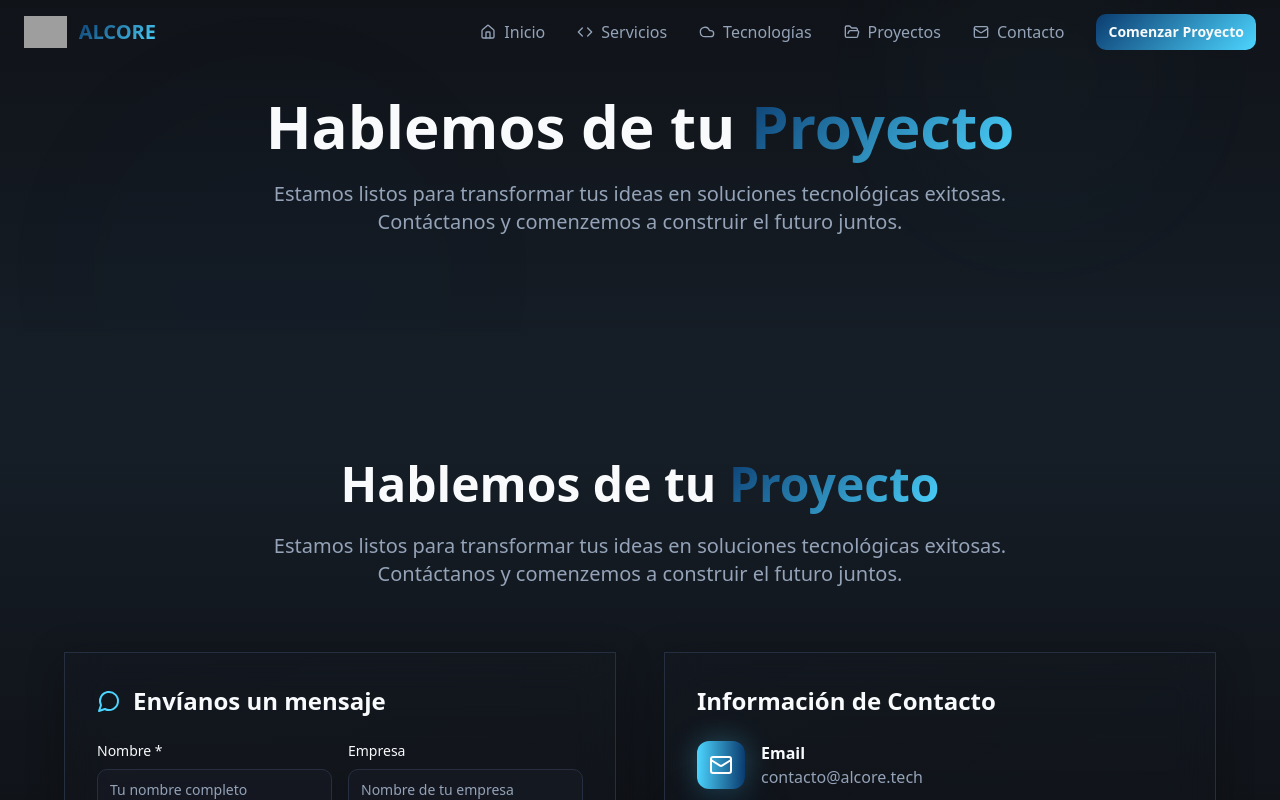
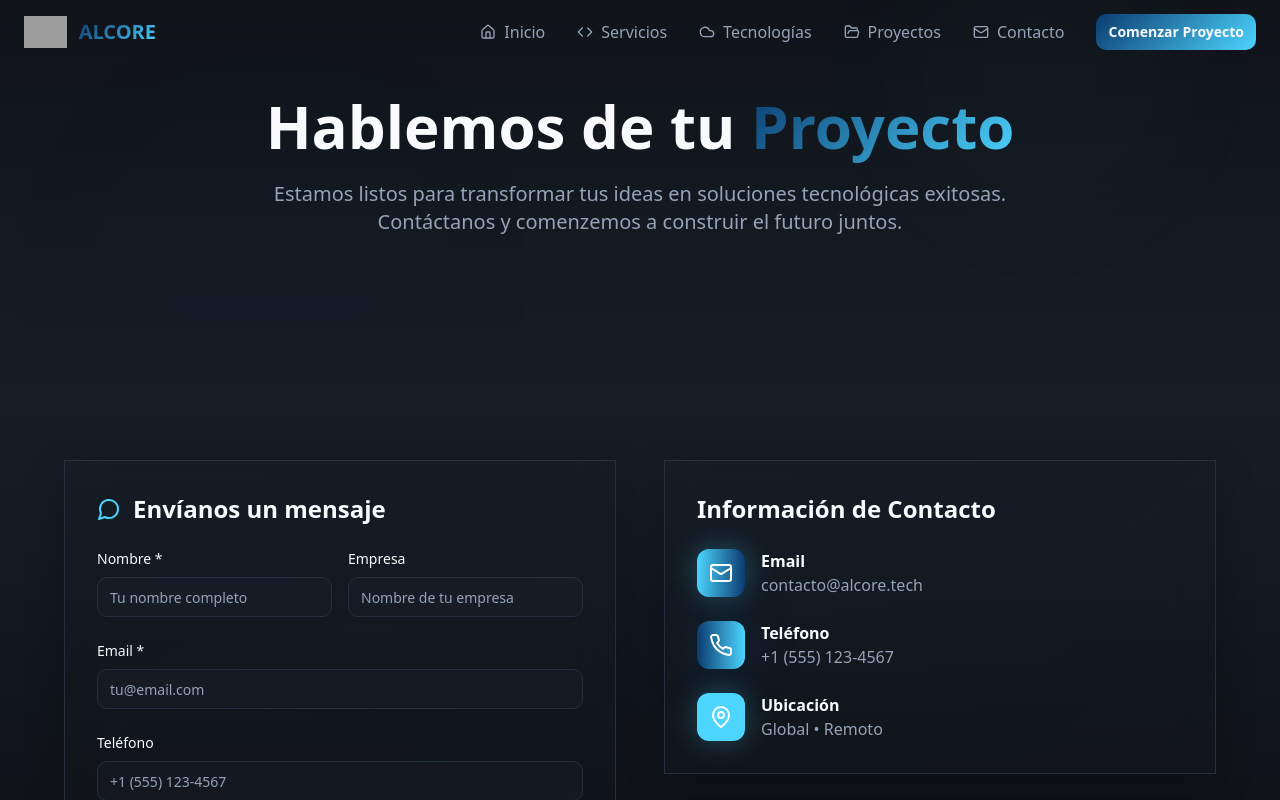
Before and after one commit to anndreloopez012/alcore, a React (Vite) app: page /contacto in a window 1280 px wide. Shown: the top 800 px of the page. Built offline with nearby package versions, Linux system fonts and the light colour scheme; grey boxes are pictures that could not be loaded.

Commit message:
Fix duplicated text on page

```diff
--- a/src/components/Contact.tsx
+++ b/src/components/Contact.tsx
@@ -7,15 +7,6 @@ const Contact = () => {
   return (
     <section className="py-24 relative">
       <div className="container mx-auto px-6">
-        <div className="text-center mb-16">
-          <h2 className="text-4xl md:text-5xl font-bold mb-6">
-            Hablemos de tu <span className="gradient-text">Proyecto</span>
-          </h2>
-          <p className="text-xl text-muted-foreground max-w-3xl mx-auto">
-            Estamos listos para transformar tus ideas en soluciones tecnológicas exitosas.
-            Contáctanos y comenzemos a construir el futuro juntos.
-          </p>
-        </div>
 
         <div className="grid grid-cols-1 lg:grid-cols-2 gap-12 max-w-6xl mx-auto">
           {/* Contact Form */}
```
